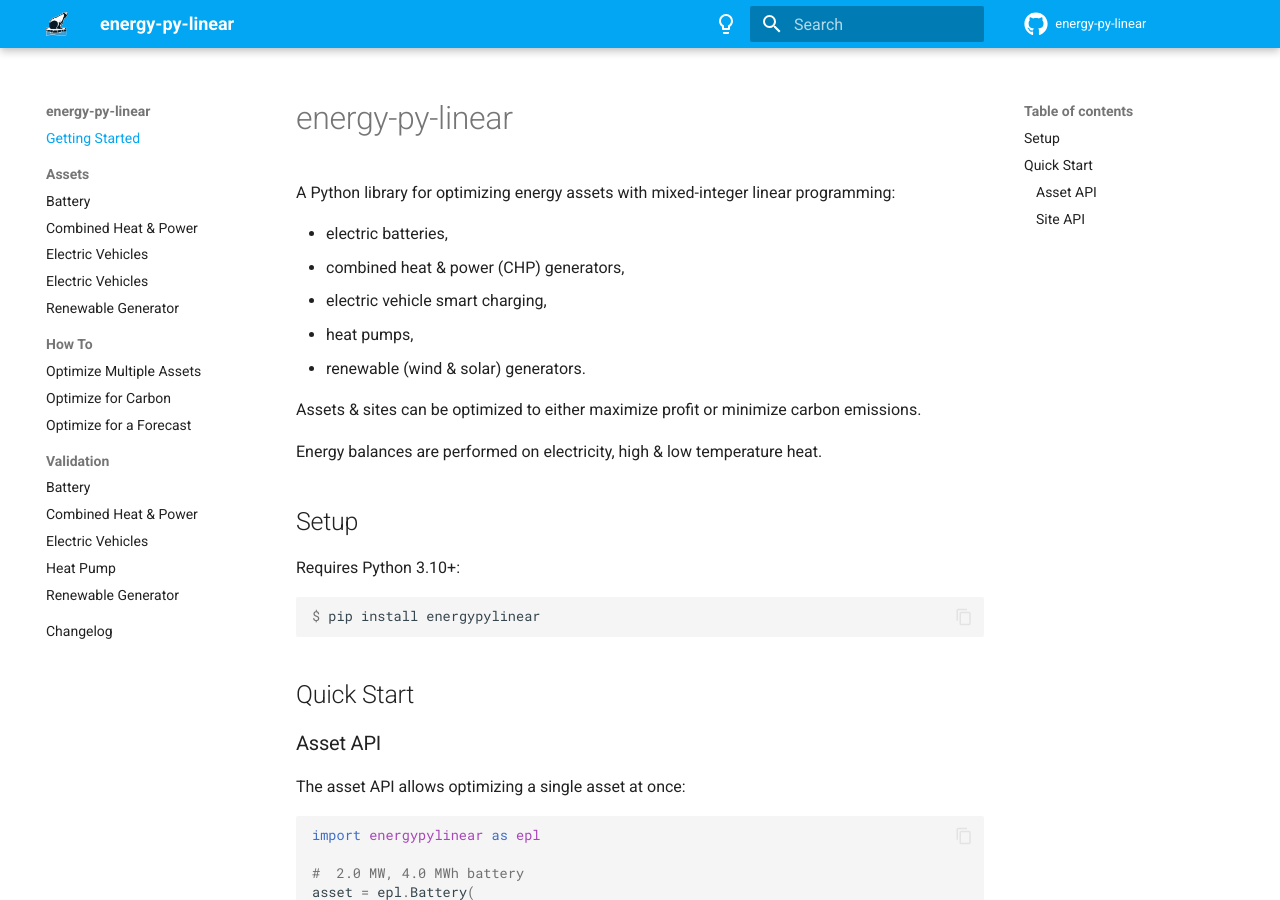
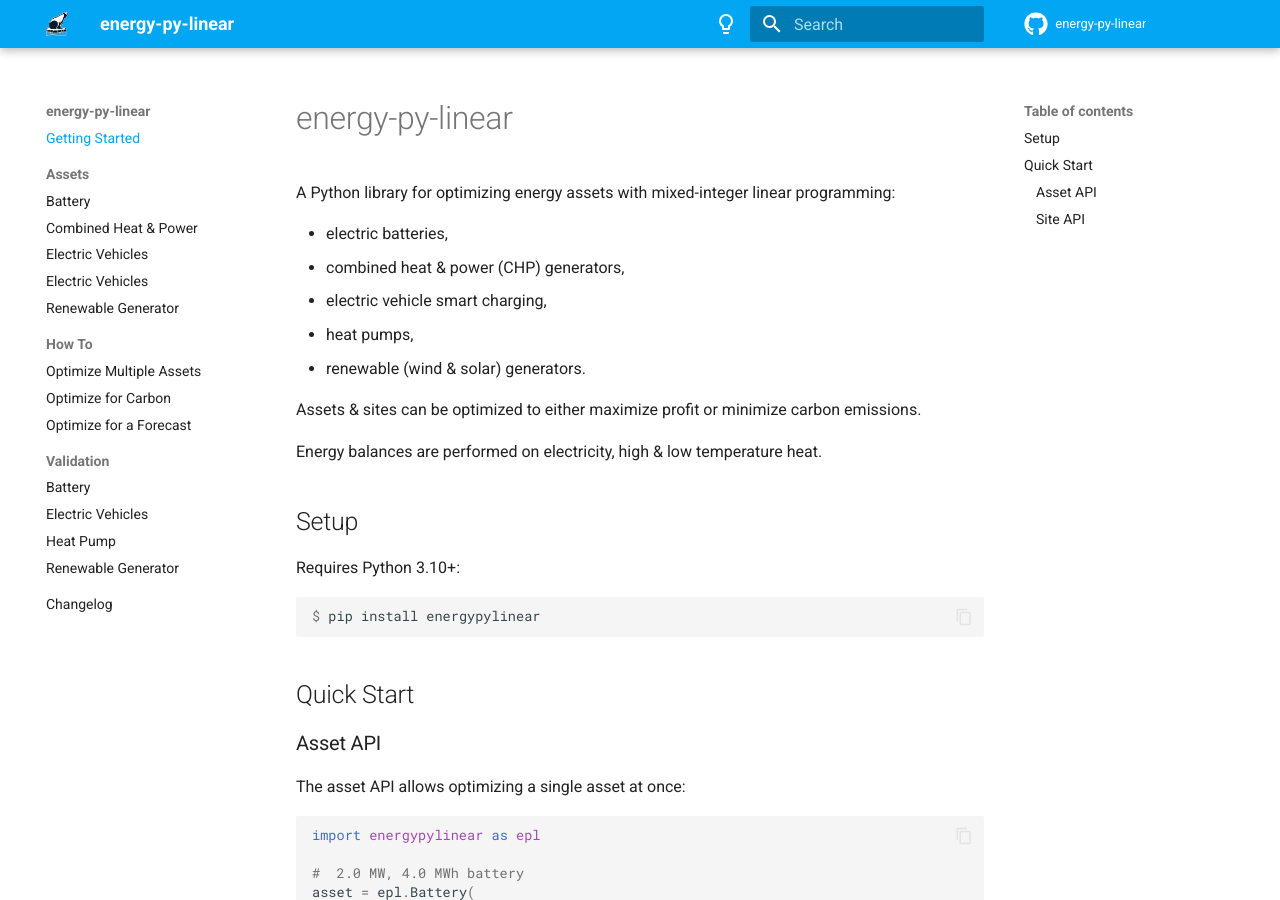
Before and after one commit to ADGEfficiency/energy-py-linear, an MkDocs documentation site: the page built from docs/docs/index.md, in a window 1280 px wide and 900 px high. Built offline with MkDocs 1.6.1 and Material for MkDocs 9.7.7, drawn with Linux system fonts in a browser that asks for light colours; comment, search, counter and statistics services are not loaded; the version menu is left out.

Commit message:
docs: remove chp validation docs

```diff
--- a/docs/generate-plots.py
+++ b/docs/generate-plots.py
@@ -158,5 +158,5 @@ def test_evs_performance() -> None:
 
 
 if __name__ == "__main__":
-    # test_battery_performance()
+    test_battery_performance()
     test_evs_performance()
--- a/docs/mkdocs.yml
+++ b/docs/mkdocs.yml
@@ -64,7 +64,7 @@ nav:
       - Optimize for a Forecast: how-to/dispatch-forecast.md
   - Validation:
       - Battery: validation/battery.md
-      - Combined Heat & Power: validation/chp.md
+      # - Combined Heat & Power: validation/chp.md
       - Electric Vehicles: validation/evs.md
       - Heat Pump: validation/heat-pump.md
       - Renewable Generator: validation/renewable-generator.md
```
Also changed, not shown: 1 other file.
